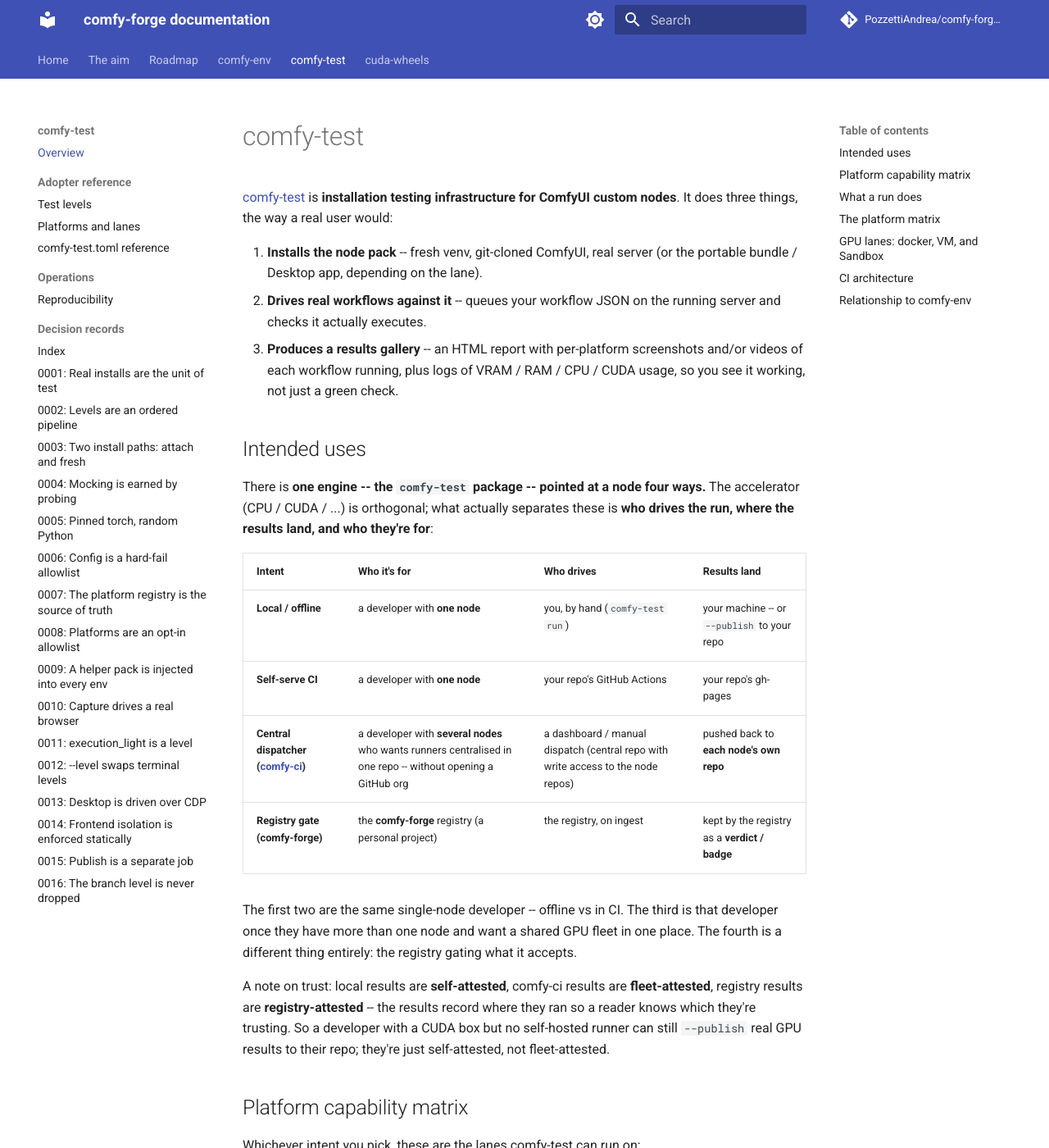
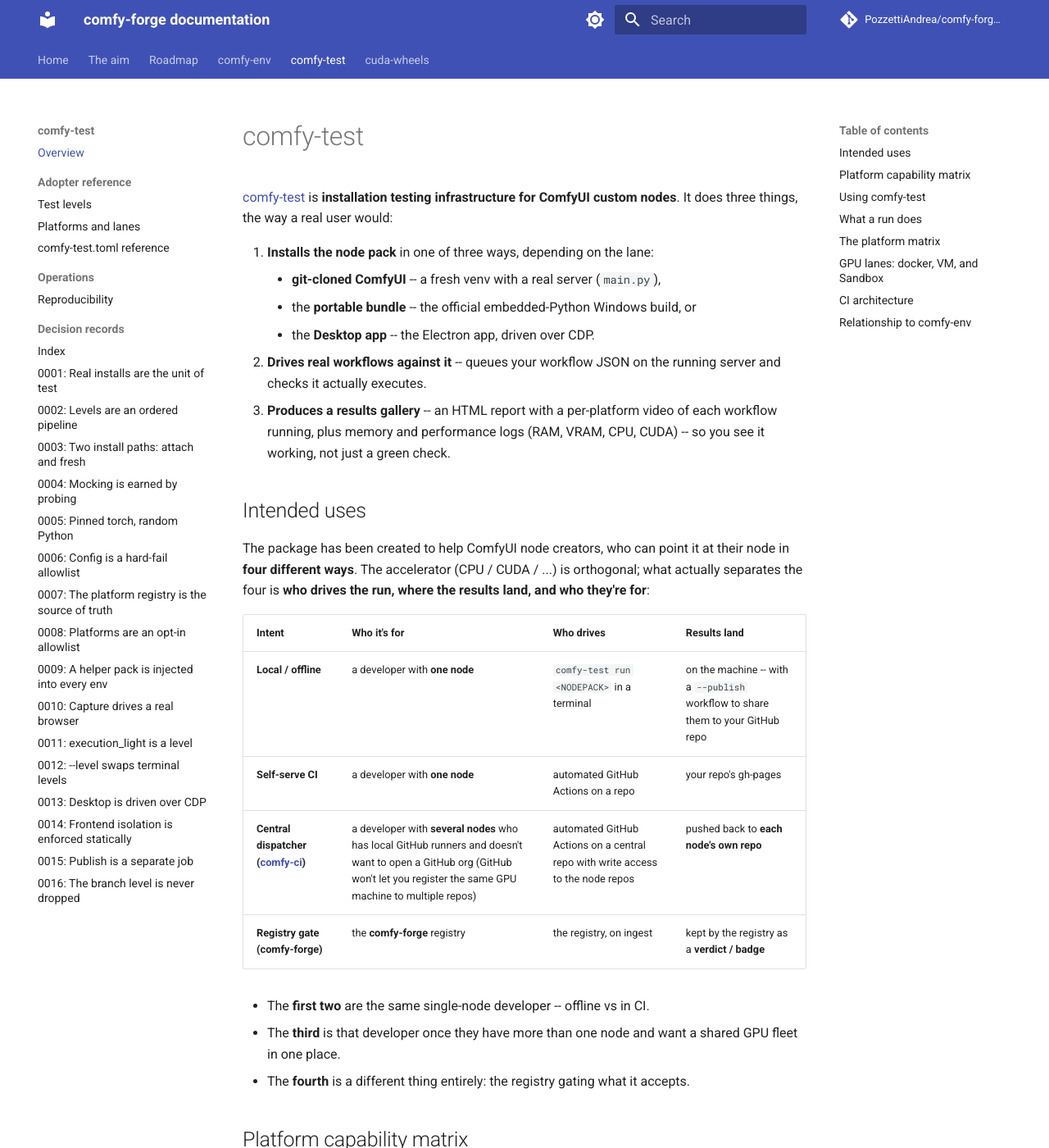
Before and after one commit to Comfy-Forge/comfy-forge-docs, an MkDocs documentation site: the page built from docs/comfy-test/index.md, in a window 1280 px wide and 1400 px high. Shown: the whole window at 82% size. Built offline with MkDocs 1.6.1 and Material for MkDocs 9.7.7, drawn with Linux system fonts in a browser that asks for light colours; comment, search, counter and statistics services are not loaded; some of the changed text lies outside the part shown.

Commit message:
update comfy test table

````diff
--- a/docs/comfy-test/index.md
+++ b/docs/comfy-test/index.md
@@ -4,68 +4,78 @@
 testing infrastructure for ComfyUI custom nodes**. It does three things, the
 way a real user would:
 
-1. **Installs the node pack** -- fresh venv, git-cloned ComfyUI, real server
-   (or the portable bundle / Desktop app, depending on the lane).
+1. **Installs the node pack** in one of three ways, depending on the lane:
+     - **git-cloned ComfyUI** -- a fresh venv with a real server (`main.py`),
+     - the **portable bundle** -- the official embedded-Python Windows build, or
+     - the **Desktop app** -- the Electron app, driven over CDP.
 2. **Drives real workflows against it** -- queues your workflow JSON on the
    running server and checks it actually executes.
-3. **Produces a results gallery** -- an HTML report with per-platform
-   screenshots and/or videos of each workflow running, plus logs of
-   VRAM / RAM / CPU / CUDA usage, so you see it working, not just a green check.
+3. **Produces a results gallery** -- an HTML report with a per-platform video
+   of each workflow running, plus memory and performance logs (RAM, VRAM, CPU,
+   CUDA) -- so you see it working, not just a green check.
 
 ## Intended uses
 
-There is **one engine -- the `comfy-test` package -- pointed at a node four
-ways.** The accelerator (CPU / CUDA / ...) is orthogonal; what actually
-separates these is **who drives the run, where the results land, and who
-they're for**:
+The package has been created to help ComfyUI node creators, who can point it at
+their node in **four different ways**. The accelerator (CPU / CUDA / ...) is
+orthogonal; what actually separates the four is **who drives the run, where the
+results land, and who they're for**:
 
 | Intent | Who it's for | Who drives | Results land |
 |---|---|---|---|
-| **Local / offline** | a developer with **one node** | you, by hand (`comfy-test run`) | your machine -- or `--publish` to your repo |
-| **Self-serve CI** | a developer with **one node** | your repo's GitHub Actions | your repo's gh-pages |
-| **Central dispatcher ([comfy-ci](https://github.com/PozzettiAndrea/comfy-ci))** | a developer with **several nodes** who wants runners centralised in one repo -- without opening a GitHub org | a dashboard / manual dispatch (central repo with write access to the node repos) | pushed back to **each node's own repo** |
-| **Registry gate (comfy-forge)** | the **comfy-forge** registry (a personal project) | the registry, on ingest | kept by the registry as a **verdict / badge** |
+| **Local / offline** | a developer with **one node** | `comfy-test run <NODEPACK>` in a terminal | on the machine -- with a `--publish` workflow to share them to your GitHub repo |
+| **Self-serve CI** | a developer with **one node** | automated GitHub Actions on a repo | your repo's gh-pages |
+| **Central dispatcher ([comfy-ci](https://github.com/PozzettiAndrea/comfy-ci))** | a developer with **several nodes** who has local GitHub runners and doesn't want to open a GitHub org (GitHub won't let you register the same GPU machine to multiple repos) | automated GitHub Actions on a central repo with write access to the node repos | pushed back to **each node's own repo** |
+| **Registry gate (comfy-forge)** | the **comfy-forge** registry | the registry, on ingest | kept by the registry as a **verdict / badge** |
 
-The first two are the same single-node developer -- offline vs in CI. The third
-is that developer once they have more than one node and want a shared GPU fleet
-in one place. The fourth is a different thing entirely: the registry gating
-what it accepts.
-
-A note on trust: local results are **self-attested**, comfy-ci results are
-**fleet-attested**, registry results are **registry-attested** -- the results
-record where they ran so a reader knows which they're trusting. So a developer
-with a CUDA box but no self-hosted runner can still `--publish` real GPU
-results to their repo; they're just self-attested, not fleet-attested.
+- The **first two** are the same single-node developer -- offline vs in CI.
+- The **third** is that developer once they have more than one node and want a
+  shared GPU fleet in one place.
+- The **fourth** is a different thing entirely: the registry gating what it
+  accepts.
 
 ## Platform capability matrix
 
-Whichever intent you pick, these are the lanes comfy-test can run on:
+comfy-test aims to cover all the OSes ComfyUI users run, each of which has
+different ways to install ComfyUI:
 
 | Install method | Linux | macOS | Windows |
 |---|---|---|---|
 | **Server** (git-cloned ComfyUI) | CPU · CUDA | CPU (MPS) | CPU · CUDA |
-| **Portable** (embedded Python bundle) | -- | -- | CPU · CUDA |
-| **Desktop** (Electron app) | -- | CPU | CPU · CUDA |
+| **Portable** (embedded Python bundle) | X | X | CPU · CUDA |
+| **Desktop** (Electron app) | X | CPU | CPU · CUDA |
 
-Ten lanes in all. `--` marks a combination that isn't a real way to run
+Ten lanes in all. **X** marks a combination that isn't a real way to run
 ComfyUI: no Linux Portable or Desktop, and no macOS CUDA (Apple Silicon has
 none -- the server lane uses MPS instead). Accelerators are named concretely:
 **CPU** and **CUDA** today, with **ROCm** and other accelerators reserved in
 the registry for when runners are wired. See
 [Platforms and lanes](lanes.md) for the full per-lane breakdown.
 
-Adoption is three files in the node repo:
+## Using comfy-test
 
-1. `comfy-test.toml` -- config
-2. `.github/workflows/test-install.yml` -- one `uses:
-   PozzettiAndrea/comfy-test/.github/workflows/test-matrix.yml@main` line
-3. `workflows/test.json` -- a minimal ComfyUI workflow using the nodes,
-   exported from ComfyUI
+The **only** file you need to adopt comfy-test is **`comfy-test.toml`** -- the
+config (which platforms and levels to test). With just that, `comfy-test run`
+works. Everything else is optional and depends on how you use it:
+
+- **`comfy-test.toml`** *(required)* -- the config.
+- `workflows/test.json` *(optional -- only to test execution)* -- a minimal
+  ComfyUI workflow using your nodes, exported from ComfyUI. Skip it if you only
+  test install / registration.
+- `.github/workflows/test-install.yml` *(optional -- only for the CI paths)* --
+  a one-line `uses:
+  PozzettiAndrea/comfy-test/.github/workflows/test-matrix.yml@main` that wires
+  the run into GitHub Actions. Not needed to run locally.
 
 ## What a run does
 
+`comfy-test run <owner/repo>` (a GitHub link) on a Linux **server** lane does
+what a real user does, from scratch -- build a clean environment, install a real
+ComfyUI and your node into it, boot the real server, drive your workflows
+against it, and report:
+
 ```mermaid
-flowchart LR
+flowchart TD
     subgraph setup["Install"]
         venv["uv venv<br/>(random Python 3.10-3.13)"]
         torch["pinned torch/vision/audio<br/>(cpu index or CUDA backend index)"]
````
Also changed, not shown: docs/comfy-test/adr/0016-run-output-is-namespaced-run-branch-platform.md (+6 -6 lines).
